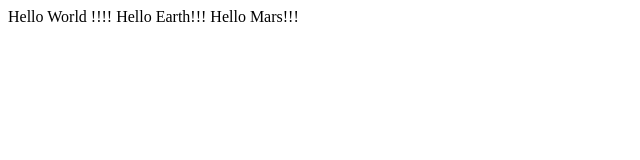
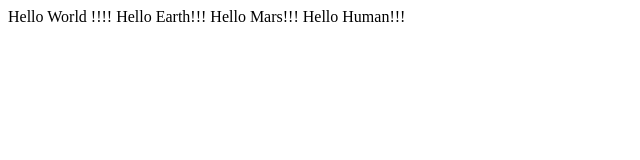
Before and after one commit to agrawalutkarsh711/project2, a plain HTML site: page index.html in a window 1280 px wide. Shown: the whole page, without its empty margins (0-640 px from the left). Drawn offline with Linux system fonts and the light colour scheme.

Commit message:
Update index.html

```diff
--- a/index.html
+++ b/index.html
@@ -9,5 +9,6 @@
     Hello World !!!!
     Hello Earth!!!
     Hello Mars!!!
+    Hello Human!!!
 </body>
 </html>
```
